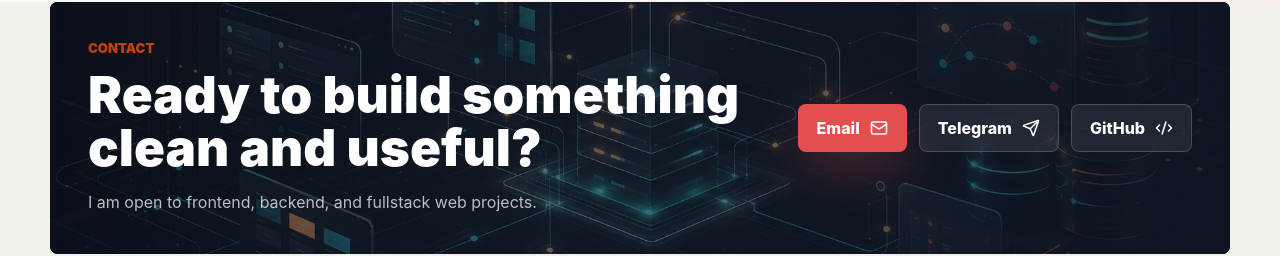
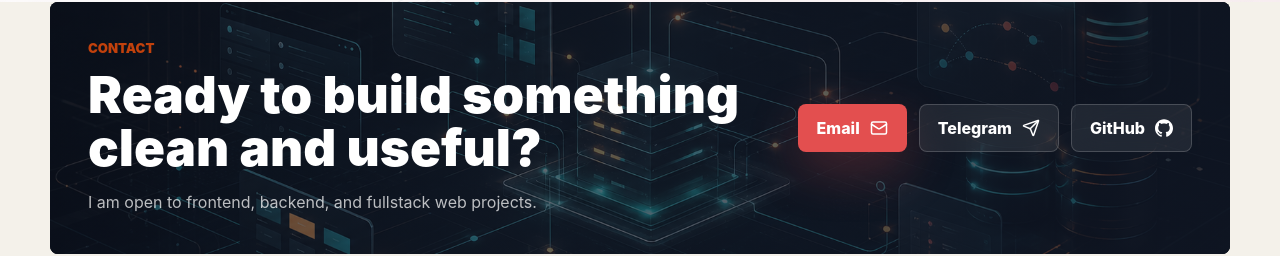
Before and after one commit to Aleks-man/portfolio, a React (Vite) app: page / in a window 1280 px wide. Shown: the part 4103-4359 px from the top of the page. Built offline with nearby package versions, Linux system fonts and the light colour scheme.

Commit message:
style: use GitHub icon in contact links

```diff
--- a/src/components/ContactSection.tsx
+++ b/src/components/ContactSection.tsx
@@ -1,4 +1,5 @@
-import { Code2, Mail, Send } from 'lucide-react'
+import { Mail, Send } from 'lucide-react'
+import { SiGithub } from 'react-icons/si'
 import type { PortfolioContent } from '../content/portfolio'
 
 type ContactSectionProps = {
@@ -34,7 +35,7 @@ export function ContactSection({ contact }: ContactSectionProps) {
           rel="noreferrer"
         >
           {contact.github}
-          <Code2 size={18} aria-hidden="true" />
+          <SiGithub size={18} aria-hidden="true" />
         </a>
       </div>
     </section>
```
